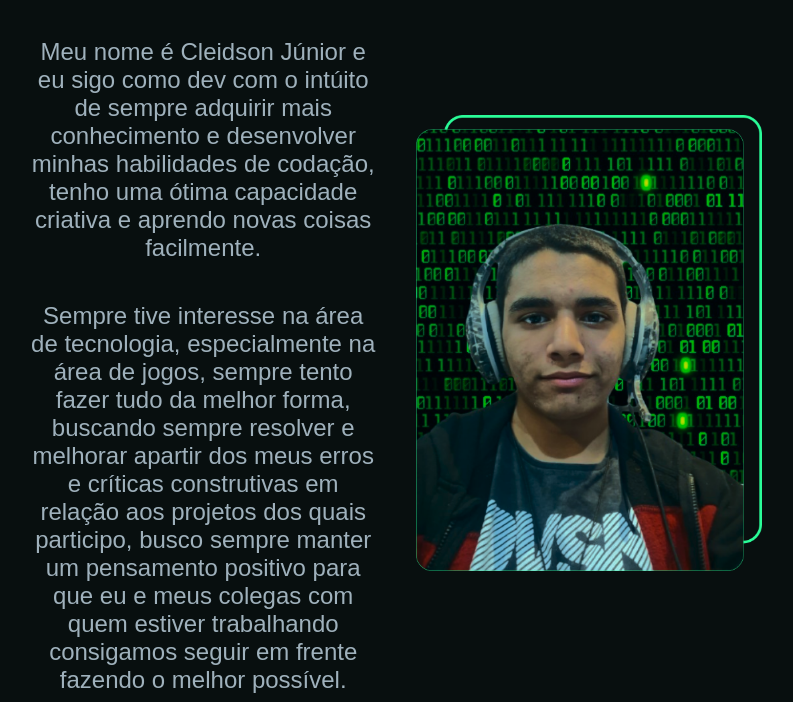
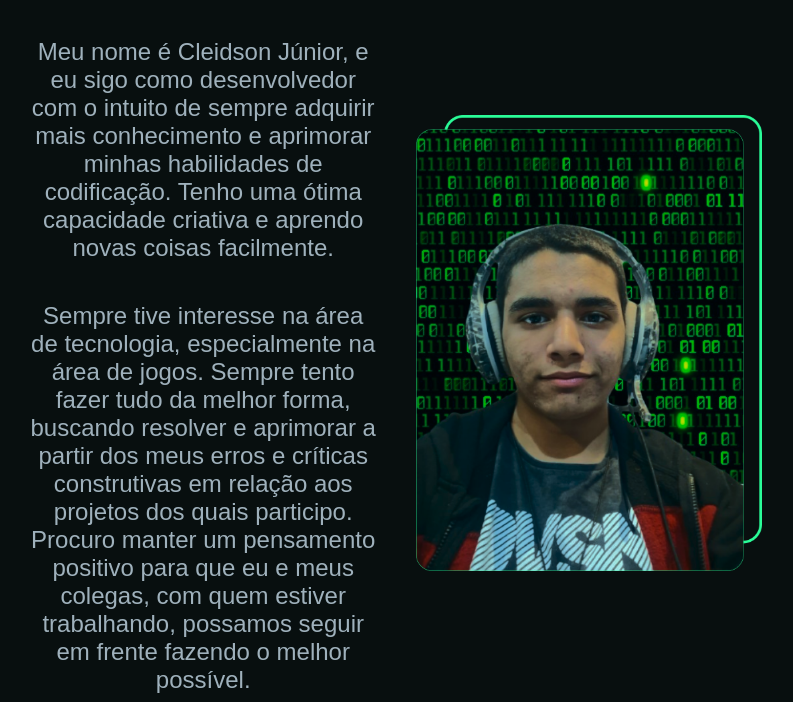
Before and after one commit to CleyJuujih/cleyjuujih-portfolio, a plain HTML site: page sobre-mim.html in a window 1280 px wide. Shown: the part 258-960 px from the top of the page, without its empty margins (244-1037 px from the left). Drawn offline with Linux system fonts and the light colour scheme.

Commit message:
Correção de português sobre-mim.html

```diff
--- a/sobre-mim.html
+++ b/sobre-mim.html
@@ -21,8 +21,8 @@
         <section class="sobre-mim__apresentacao__conteudo">
             <h1 class="sobre-mim__apresentacao__conteudo__titulo">Sobre Mim</h1>
 
-            <p class="sobre-mim__apresentacao__conteudo__texto">Meu nome é Cleidson Júnior e eu sigo como dev com o intúito de sempre adquirir mais conhecimento e desenvolver minhas habilidades de codação, tenho uma ótima capacidade criativa e aprendo novas coisas facilmente.</p>
-            <p class="sobre-mim__apresentacao__conteudo__texto">Sempre tive interesse na área de tecnologia, especialmente na área de jogos, sempre tento fazer tudo da melhor forma, buscando sempre resolver e melhorar apartir dos meus erros e críticas construtivas em relação aos projetos dos quais participo, busco sempre manter um pensamento positivo para que eu e meus colegas com quem estiver trabalhando consigamos seguir em frente fazendo o melhor possível.</p>
+            <p class="sobre-mim__apresentacao__conteudo__texto">Meu nome é Cleidson Júnior, e eu sigo como desenvolvedor com o intuito de sempre adquirir mais conhecimento e aprimorar minhas habilidades de codificação. Tenho uma ótima capacidade criativa e aprendo novas coisas facilmente.</p>
+            <p class="sobre-mim__apresentacao__conteudo__texto">Sempre tive interesse na área de tecnologia, especialmente na área de jogos. Sempre tento fazer tudo da melhor forma, buscando resolver e aprimorar a partir dos meus erros e críticas construtivas em relação aos projetos dos quais participo. Procuro manter um pensamento positivo para que eu e meus colegas, com quem estiver trabalhando, possamos seguir em frente fazendo o melhor possível.</p>
             </div>
         </section>
         <img class="minha-foto" src="Arquivos Portfólio/minha foto.png" alt="error">
```
